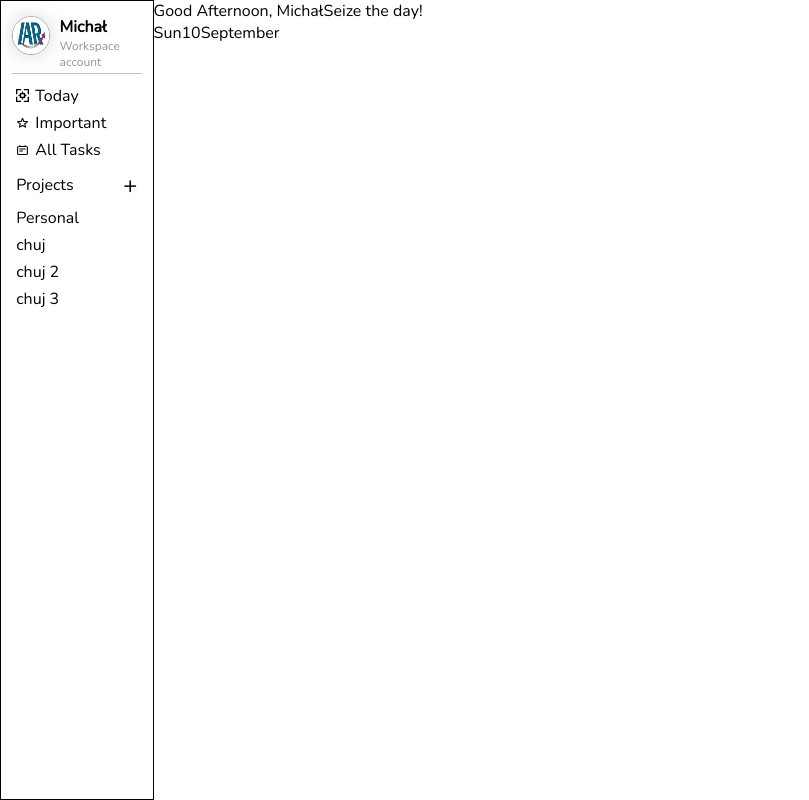
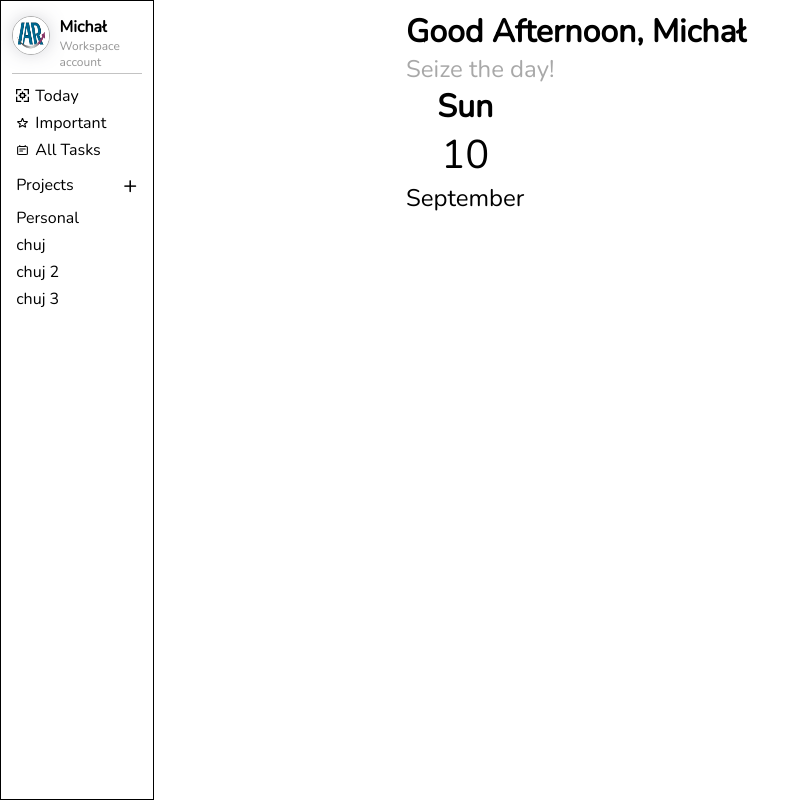
Before and after one commit to f3bot/Todo-List, a website built with webpack: page dist/index.html in a window 1280 px wide. Shown: the whole page, without its empty margins (0-809 px from the left). Built offline with nearby package versions, Linux system fonts and the light colour scheme; files whose address does not match are found by name.

Commit message:
small update

```diff
--- a/src/components/homeScreen/generateTodayScreen.js
+++ b/src/components/homeScreen/generateTodayScreen.js
@@ -3,12 +3,15 @@ import { returnRandom } from "../../miscellaneous/getRandomNumber";
 
 const generateToday = ( ) =>{
     const container = document.createElement('div');
-    container.classList.add('today-conatienr')
+    container.classList.add('today-container');
 
-    generateNavbar(container);
-    displayTodayTasks(container);
+    const wrapper = document.createElement('div')
+    wrapper.classList.add('today-main-wrapper');
 
+    generateNavbar(wrapper);
+    displayTodayTasks(wrapper);
 
+    container.appendChild(wrapper)
     document.body.appendChild(container);
 
 
@@ -19,17 +22,20 @@ const generateNavbar = (parent) =>{
     let currentDate = new Date();
     let hour = currentDate.getHours();
     const div = document.createElement('div');
+    div.classList.add('today-welcome-div')
     const bigSpan = document.createElement('span');
     bigSpan.classList.add('today-span-hero');
 
 
-    if(hour < 12){
+    if(hour <= 12){
         bigSpan.textContent = 'Good Morning, Michał';
-    }else if(hour > 12 && hour < 18){
+    }else if(hour >= 12 && hour <= 18){
         bigSpan.textContent = 'Good Afternoon, Michał';
-    }else if(hour > 18){
+    }else if(hour >= 18){
         bigSpan.textContent = 'Good Evening, Michał'
     }
+
+    console.log(hour)
 
     const smallSpan = document.createElement('span');
     smallSpan.classList.add('today-span-hero-2');
@@ -46,7 +52,7 @@ const generateNavbar = (parent) =>{
 
 const displayTodayTasks = (parent) =>{
     const dateDiv = document.createElement('div');
-    dateDiv.classList.add('Today-date-div');
+    dateDiv.classList.add('today-date-div');
 
     let currentDate = new Date();
 
@@ -80,4 +86,12 @@ const displayTodayTasks = (parent) =>{
     parent.appendChild(dateDiv)
 }
 
+const generateButton = (parent) =>{
+    const button = document.createElement("button");
+    button.classList.add('today-button');
+
+
+    parent.appendChild(button);
+}
+
 export{generateToday}
--- /dev/null
+++ b/src/styles/homeScreen/homeScreen.css
@@ -0,0 +1,55 @@
+.today-container{
+    display: flex;
+    flex-direction: column;
+    justify-content: flex-start;
+    align-items: center;
+
+    flex-grow: 1;
+}
+
+.today-main-wrapper{
+    margin-right: 25%;
+}
+
+.today-welcome-div{
+    margin-top: 3%;
+    display: flex;
+    flex-direction: column;
+    justify-content: flex-start !important;
+
+}
+
+.today-span-hero{
+    font-weight: bold;
+    font-size: 2rem;
+}
+
+.today-span-hero-2{
+    font-size: 1.5rem;
+    color: #a8a8a8;
+}
+
+.today-date-div{
+    display: flex;
+    justify-content: flex-start;
+}
+
+.date-display-container{
+    display: flex;
+    flex-direction: column;
+    justify-content: center;
+    align-items: center;
+}
+
+.date-display-day{
+    font-size: 2rem;
+    font-weight: bold;
+}
+
+.date-display-number{
+    font-size: 2.5rem;
+}
+
+.date-display-month{
+    font-size: 1.5rem;
+}
--- a/src/stylesheet.css
+++ b/src/stylesheet.css
@@ -1,7 +1,8 @@
 @import url(../src/styles/sidebar/userOverview.css);
 @import url(../src/styles/sidebar/sidebar.css);
-@import url(../src/styles/sidebar//dateSelector.css);
+@import url(../src/styles/sidebar/dateSelector.css);
 @import url(../src/styles//sidebar/projectSelector.css);
+@import url(../src//styles/homeScreen/homeScreen.css);
 
 *{
     margin: 0;
```
Also changed, not shown: dist/main.js.
